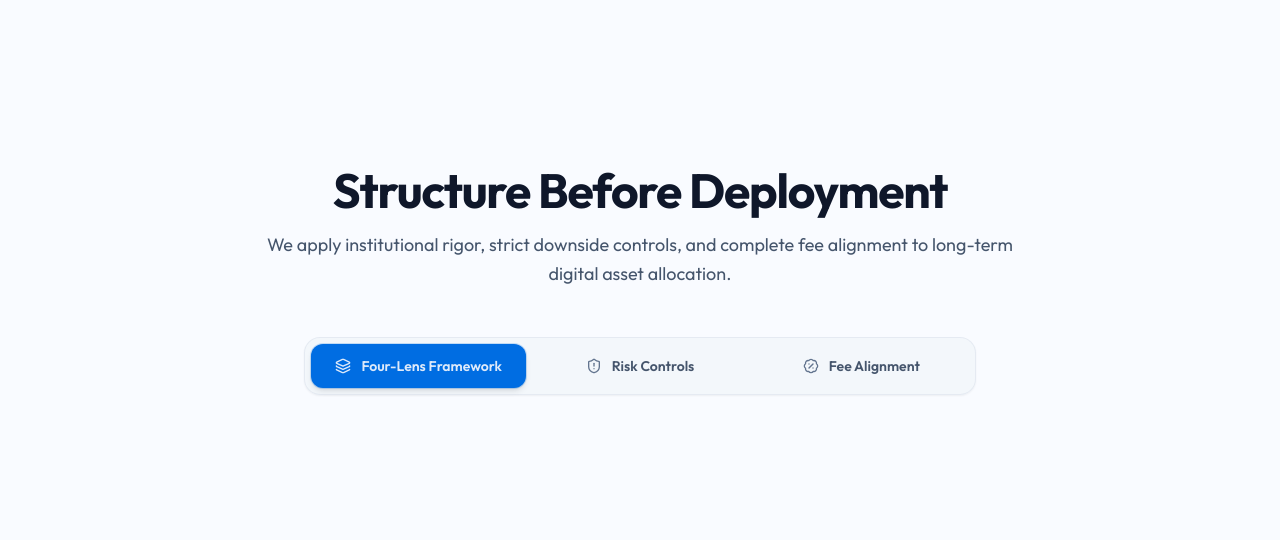
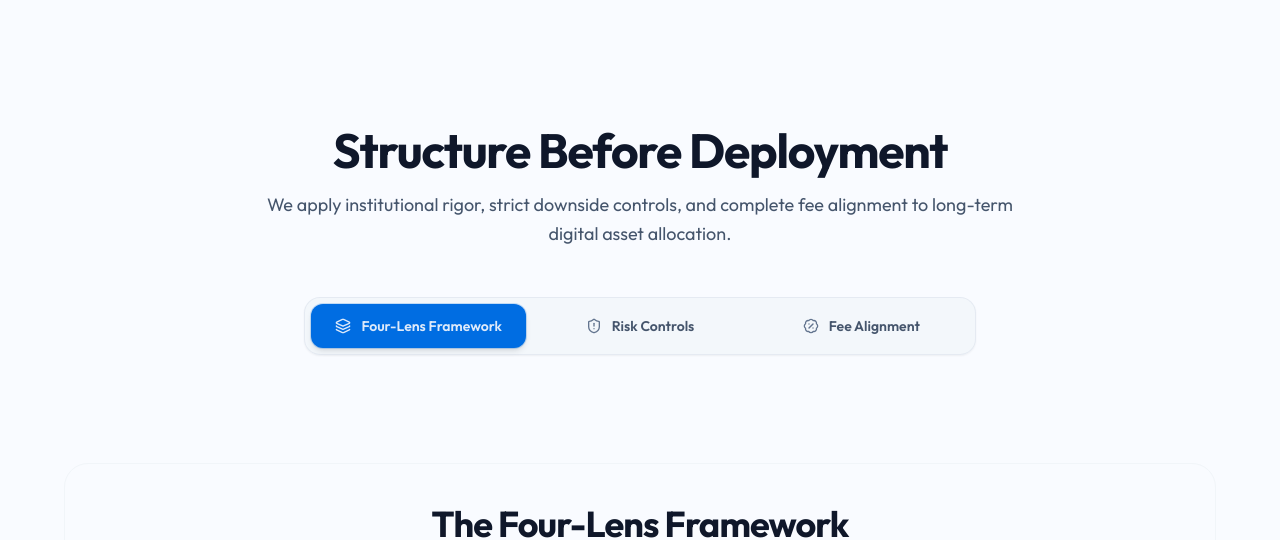
Before and after one commit to benchigozie/memestructures, a Next.js app: page / in a window 1280 px wide. Shown: the part 618-1158 px from the top of the page. Built offline with nearby package versions, Linux system fonts and the light colour scheme; no server answers.

Commit message:
chore: still update

```diff
--- a/src/components/FourLensFramework.tsx
+++ b/src/components/FourLensFramework.tsx
@@ -122,7 +122,7 @@ export default function FourLensFramework() {
     LENSES_DATA.find((lens) => lens.id === activeLensId) || LENSES_DATA[0];
 
   return (
-    <section className="w-full max-w-6xl mx-auto p-6 md:p-10 mt-18 rounded-3xl border border-slate-100">
+    <section className="w-full max-w-6xl mx-auto p-6 md:p-10 mt-13 rounded-3xl border border-slate-100">
       {/* Header */}
       <div className="text-center mb-10">
         <h2 className="text-3xl md:text-4xl font-extrabold text-my-deep-blue tracking-tight">
--- a/src/components/Hero.tsx
+++ b/src/components/Hero.tsx
@@ -7,7 +7,7 @@ function Hero() {
 
     return (
         <section className='bg-my-white'>
-            <div className='max-w-6xl mx-auto px-4 pt-16'>
+            <div className='max-w-6xl mx-auto px-4 pt-12'>
                 <div className='flex flex-col justify-center gap-6 min-h-[80vh] max-w-4xl mx-auto text-center'>
                     <div className='flex items-center justify-center gap-3 px-4 py-2 border border-my-blue-white bg-my-blue-white/50 w-max mx-auto rounded-full'>
                         <div className='z-10 w-2.5 relative h-2.5 bg-my-blue rounded-full'>
--- a/src/components/StructureBeforeDeployment.tsx
+++ b/src/components/StructureBeforeDeployment.tsx
@@ -13,7 +13,7 @@ export default function StructureBeforeDeployment() {
   const [activeTab, setActiveTab] = useState("four-lens");
 
   return (
-    <section className="bg-my-white py-16 md:py-20">
+    <section className="bg-my-white py-10 md:py-14">
       <div className="max-w-5xl mx-auto px-4 sm:px-6">
         {/* Section Header */}
         <div className="text-center max-w-3xl mx-auto">
```
